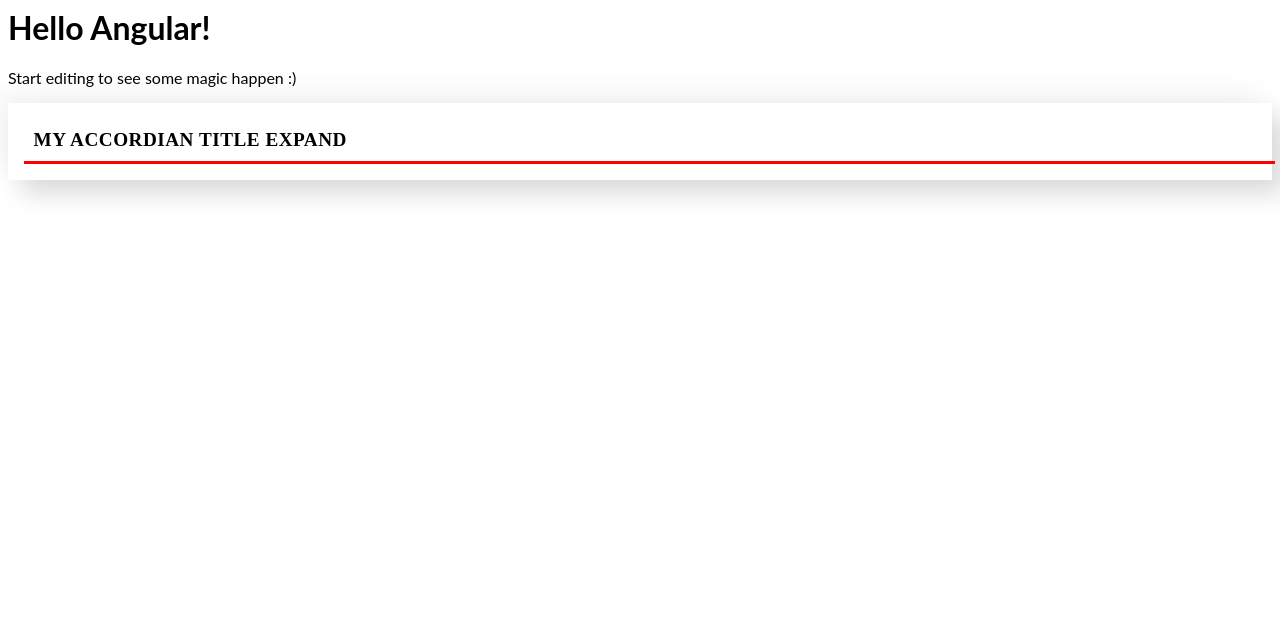
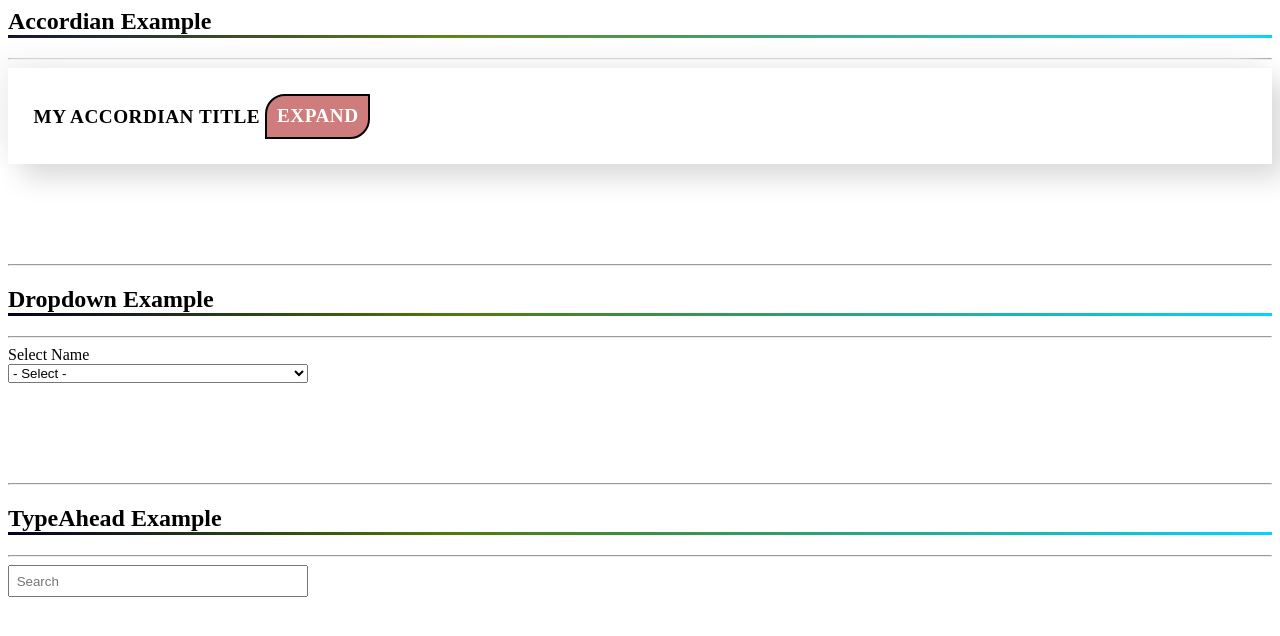
Before and after one commit to kishanhari54/Angular-Practices, an Angular app: page / in a window 1280 px wide. Shown: the top 636 px of the page. Built offline with nearby package versions, Linux system fonts and the light colour scheme.

Commit message:
TypeAhead Introduced

```diff
--- a/src/app/Reusable/Accordian/accordian.style.css
+++ b/src/app/Reusable/Accordian/accordian.style.css
@@ -16,16 +16,26 @@
   letter-spacing: 0.5px;
   text-transform: uppercase;
   word-wrap: break-word;
-  border-bottom: 3px solid red;
   width: 100%;
 }
 
 .accoridan-content {
   padding: 1em;
   font-size: 1em;
-  transition: all 5s linear;
+}
+.toggle {
+  border: 2px solid black;
+  background: rgb(207, 124, 124);
+  color: white;
+  border-radius: 20px 0px 20px 0px;
+  padding: 0.5em;
+  display: inline-block;
+  cursor: pointer;
+  transition: all 0.35s linear;
 }
 
-.accordian-title:hover + .accoridan-content {
-  display: block;
+.toggle:hover {
+  background: white;
+  color: black;
+  border: 2px solid rgb(207, 124, 124);
 }
--- /dev/null
+++ b/src/app/Reusable/dropdown/dropdown.component.html
@@ -0,0 +1,8 @@
+<section class="dropdownContainer">
+  <select>
+    <option value="">- Select -</option>
+    <option *ngFor="let data of dropdownData" [value]="data.value">
+      {{ data.description }}
+    </option>
+  </select>
+</section>
--- /dev/null
+++ b/src/app/Reusable/dropdown/dropdown.component.ts
@@ -0,0 +1,19 @@
+import { Component, Input } from '@angular/core';
+
+@Component({
+  selector: 'rs-dropdown',
+  templateUrl: './dropdown.component.html',
+  styles: [
+    '.dropdownContainer{ width:300px} select{ width:100%} option{ padding:1em ; font-weight:bold} ',
+  ],
+})
+export class Dropdown {
+  @Input('data') dropdownData: dropdownDataModel[];
+
+  ngOnInit() {}
+}
+
+interface dropdownDataModel {
+  value: string;
+  description: string;
+}
--- a/src/app/Reusable/resuable.module.ts
+++ b/src/app/Reusable/resuable.module.ts
@@ -2,9 +2,11 @@
 import { NgModule } from '@angular/core';
 import { BrowserModule } from '@angular/platform-browser';
 import { AccordianComponent } from '../Reusable/Accordian/accordian.component';
+import { Dropdown } from '../Reusable/dropdown/dropdown.component';
+import { TypeAhead } from '../Reusable/typeahead/typeahead.component';
 @NgModule({
   imports:      [ CommonModule],
-  declarations: [ AccordianComponent ],
-  exports:[AccordianComponent]
+  declarations: [ AccordianComponent ,Dropdown,TypeAhead],
+  exports:[AccordianComponent,Dropdown,TypeAhead]
 })
 export class ReusableModule { }
--- a/src/app/Reusable/styles.scss
+++ /dev/null
@@ -1 +0,0 @@
-import
--- /dev/null
+++ b/src/app/Reusable/typeahead/typeahead.component.html
@@ -0,0 +1,6 @@
+<section class="typeaheadContainer">
+  <input type="text" placeholder="Search"/>
+  <ul *ngIf="results">
+    <li *ngFor="let result of results">{{ result }}</li>
+  </ul>
+</section>
--- /dev/null
+++ b/src/app/Reusable/typeahead/typeahead.component.ts
@@ -0,0 +1,44 @@
+import { Component, OnInit } from '@angular/core';
+import { fromEvent } from 'rxjs';
+import { debounceTime, map } from 'rxjs/operators';
+
+@Component({
+  selector: 'rs-typeahead',
+  templateUrl: './typeahead.component.html',
+  styles: [
+    `
+    ul { padding:0 ; margin:0 ;width:100%; list-style:none;box-shadow: 13px 13px 26px #d9d9d9, -13px -13px 26px #f5f5f5; z-index:1000}
+    li { padding:0.5em; border-bottom: 2px solid red ; width:100% ; text-transform: capitalize }
+    li:hover{ background: rgb(207, 124, 124); color: white ; cursor: pointer}
+    .typeaheadContainer{
+      max-width:300px;
+    }
+    input{ width:100% ; padding: 0.5em;outline:none }
+    `,
+  ],
+})
+export class TypeAhead implements OnInit {
+  results = [];
+  constructor() {}
+  latency = 10000;
+  ngOnInit() {
+    fromEvent(document.querySelector('input'), 'keyup')
+      .pipe(debounceTime(500))
+      .subscribe((e: any) => {
+        let data = e.target.value;
+        setTimeout(() => {
+          this.results = [];
+          this.fetchResults(data).then((results) =>
+            results.forEach((data) => this.results.push(data.word))
+          );
+        }, this.latency);
+        this.latency = 0;
+      });
+  }
+
+  fetchResults(val): Promise<any[]> {
+    return fetch(`https://api.datamuse.com/words?sl=${val}&max=5`).then((d) =>
+      d.json()
+    );
+  }
+}
--- a/src/app/app.component.html
+++ b/src/app/app.component.html
@@ -1,9 +1,27 @@
-<hello name="{{ name }}"></hello>
-<p>Start editing to see some magic happen :)</p>
+<section class="example">
+  <h1 class="header">Accordian Example</h1>
+  <hr />
+  <rs-accord [ContentData]="{ $implicit: 'World', data: 'HelloData' }">
+    <ng-template #title> My Accordian Title </ng-template>
+    <ng-template #content let-data="data" let-random>
+      My Accordian Content {{ data }} {{ random }}</ng-template
+    >
+  </rs-accord>
+</section>
 
-<rs-accord [ContentData]="{ $implicit: 'World', data: 'HelloData' }">
-  <ng-template #title> My Accordian Title </ng-template>
-  <ng-template #content let-data="data" let-random>
-    My Accordian Content {{ data }} {{random}}</ng-template
-  >
-</rs-accord>
+<hr />
+<section class="example">
+  <h1 class="header">Dropdown Example</h1>
+  <hr />
+  <label for="dataList"> Select Name</label>
+  <rs-dropdown id="dataList" [data]="dropdownData"> </rs-dropdown>
+  <section></section>
+</section>
+
+<hr />
+
+<section class="example">
+  <h1 class="header">TypeAhead Example</h1>
+  <hr />
+  <rs-typeahead id="typeAhead"></rs-typeahead>
+</section>
--- a/src/app/app.component.ts
+++ b/src/app/app.component.ts
@@ -3,8 +3,12 @@
 @Component({
   selector: 'my-app',
   templateUrl: './app.component.html',
-  styleUrls: [ './app.component.css' ]
+  styleUrls: ['./app.component.css'],
 })
-export class AppComponent  {
+export class AppComponent {
   name = 'Angular';
+  dropdownData = [
+    { value: '123', description: 'Hari' },
+    { value: '153', description: 'Sunil' },
+  ];
 }
--- a/src/styles.css
+++ b/src/styles.css
@@ -1 +1,21 @@
 /* Add application styles & imports to this file! */
+
+* {
+  box-sizing: border-box;
+}
+.header::after {
+  content: '';
+  display: block;
+  height: 3px;
+  width: 100%;
+  background: linear-gradient(
+    90deg,
+    rgba(2, 0, 36, 1) 0%,
+    rgba(81, 121, 9, 1) 35%,
+    rgba(0, 212, 255, 1) 100%
+  );
+}
+
+.example {
+  margin-bottom: 100px;
+}
```
Also changed, not shown: src/app/Reusable/reusablestyles.css (added), src/index.html (line endings or trailing spaces).
